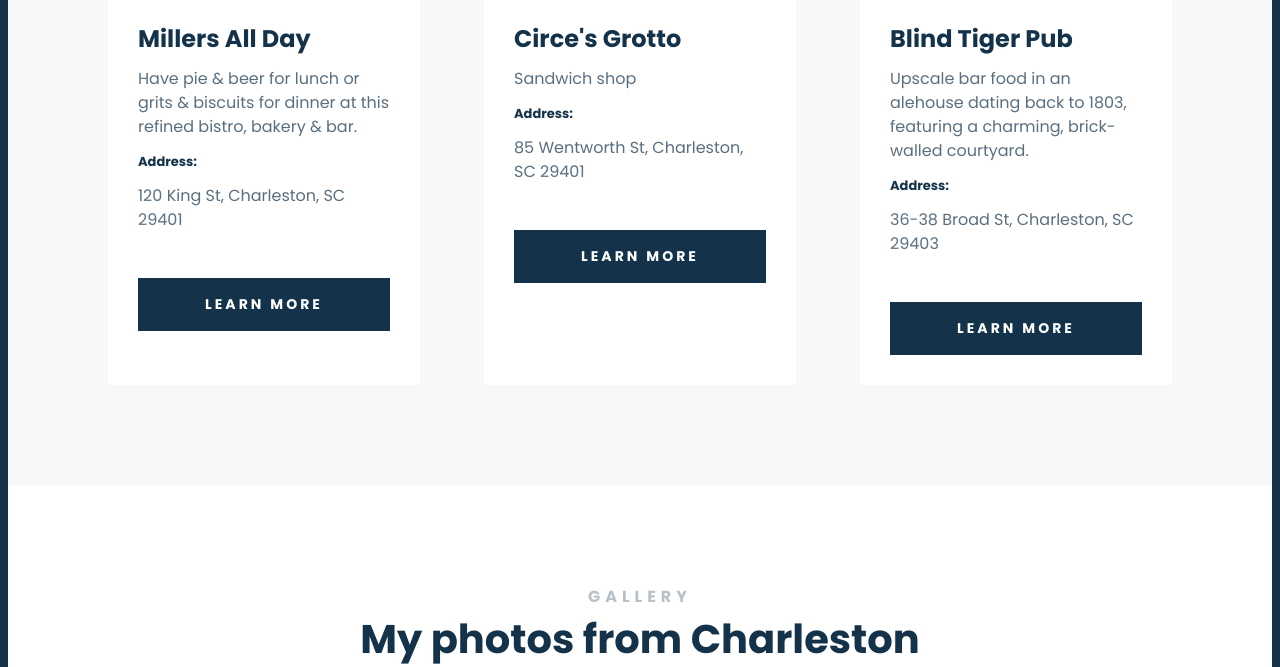
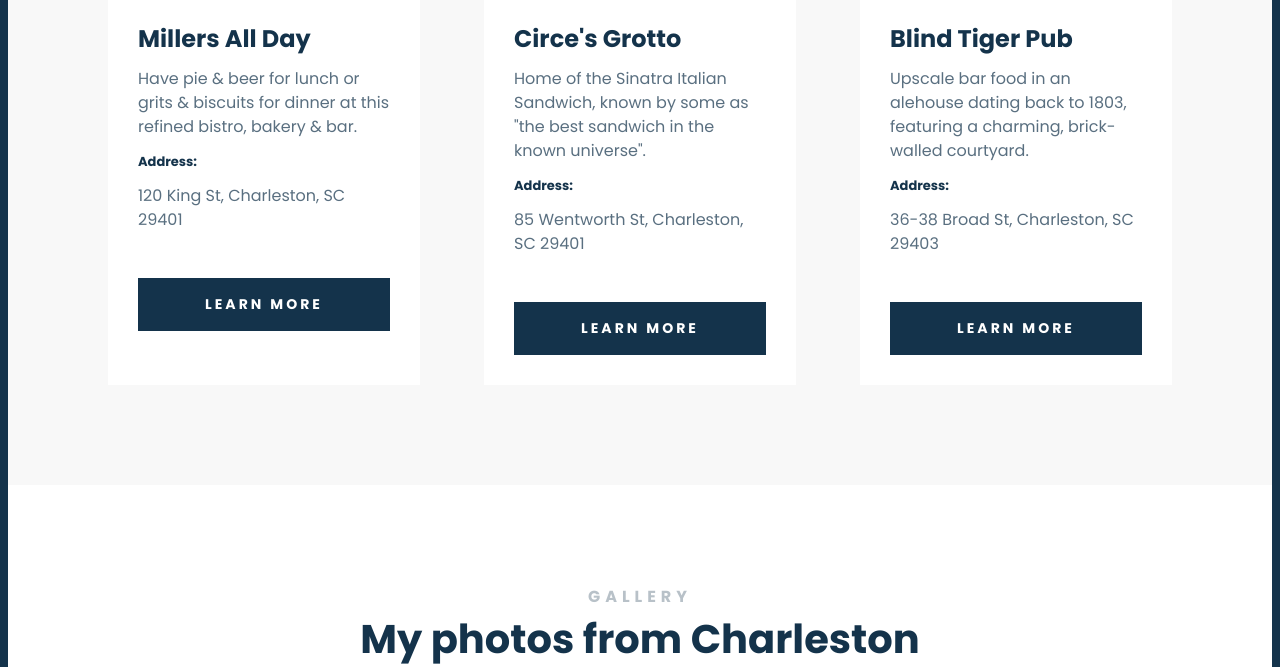
Before and after one commit to hcutter/Charleston-Travel-Project, a plain HTML site: page index.html in a window 1280 px wide. Shown: the part 1712-2379 px from the top of the page. Drawn offline with Linux system fonts and the light colour scheme.

Commit message:
Update index.html

```diff
--- a/index.html
+++ b/index.html
@@ -65,7 +65,7 @@
 
                         <div class="card-body">
                             <h4>Circe's Grotto</h4>
-                            <p>Sandwich shop</p>
+                            <p>Home of the Sinatra Italian Sandwich, known by some as "the best sandwich in the known universe". </p>
                             <h5>Address:</h5>
                             <p>85 Wentworth St, Charleston, SC 29401</p>
                         </div>
```
